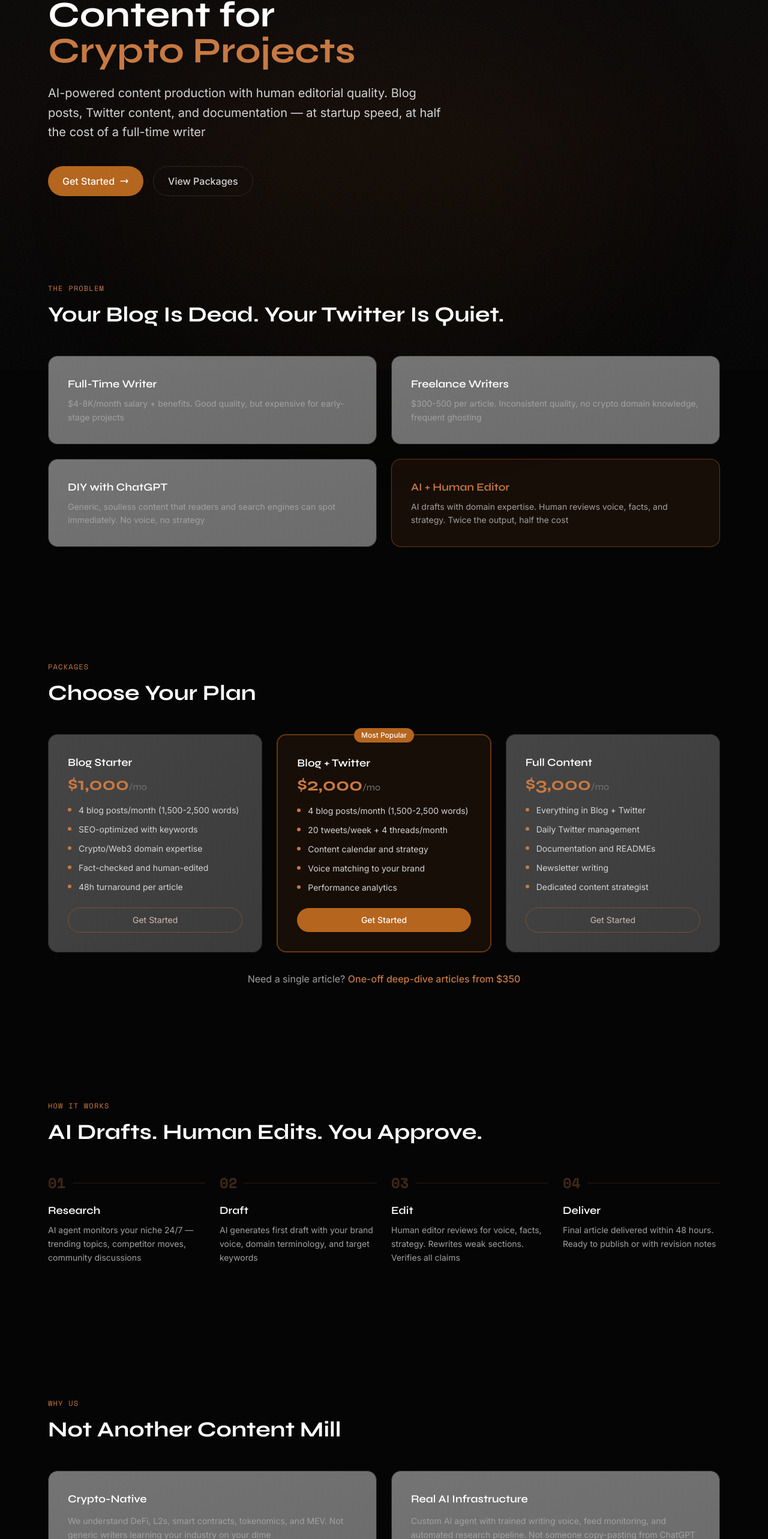
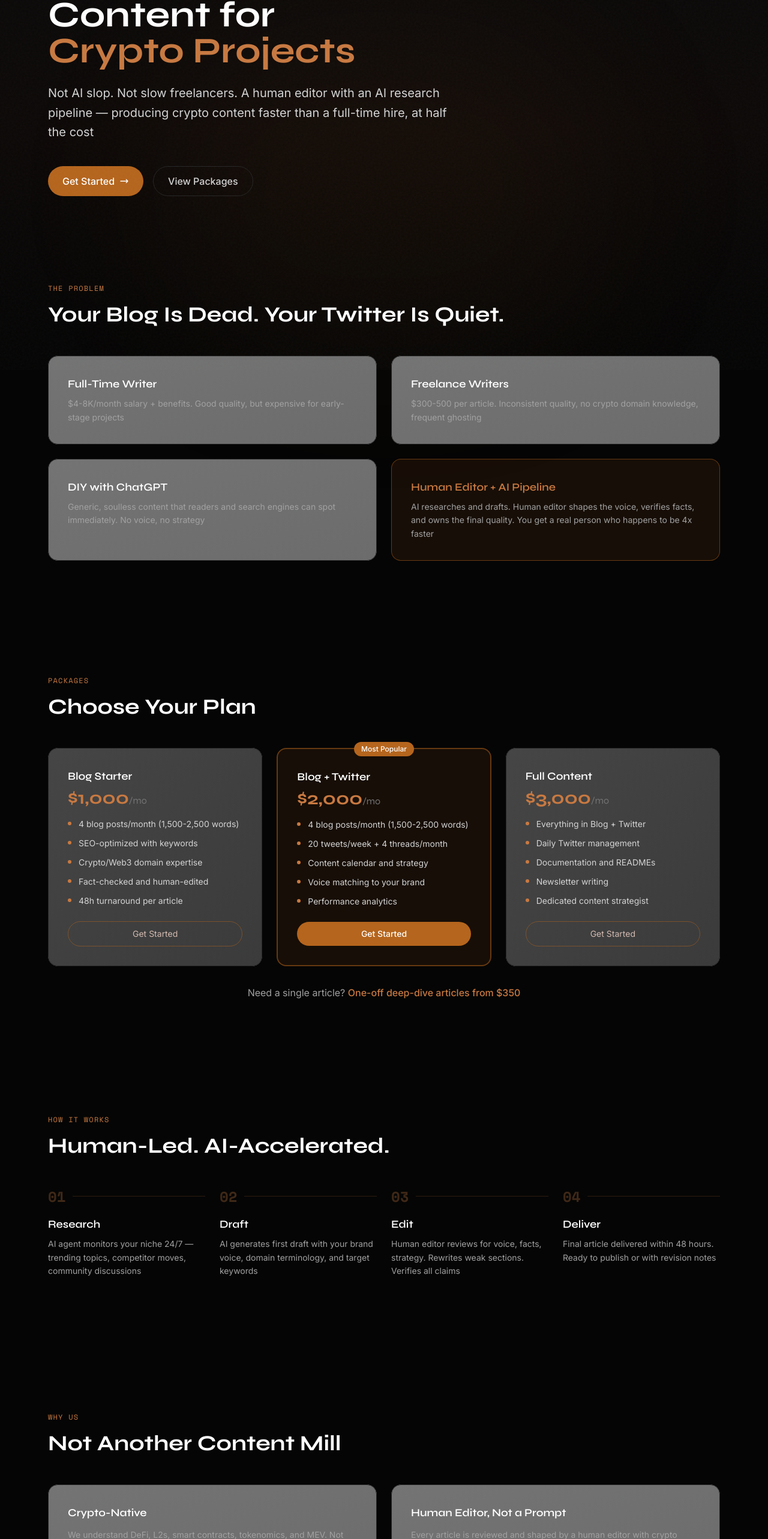
Before and after one commit to devacc8/VegaForge, a Next.js app: page /content-writing in a window 1280 px wide. Shown: the part 183-2749 px from the top of the page at 60% size. Built offline with nearby package versions, Linux system fonts and the light colour scheme.

Commit message:
fix: emphasize human-led editing over AI in content-writing page
Rewrite hero, problem cards, how-it-works, why-us, and FAQ to make
clear this is human editor + AI pipeline, not AI slop.

```diff
--- a/app/content-writing/page.tsx
+++ b/app/content-writing/page.tsx
@@ -4,13 +4,13 @@ import { Footer } from '../components/Footer'
 
 export const metadata: Metadata = {
   title: 'AI-Powered Content Writing for Crypto Projects | VegaForge',
-  description: 'Blog posts, Twitter threads, and documentation for crypto and Web3 projects. AI-assisted production at startup speed with human editorial quality.',
+  description: 'Human-edited blog posts, Twitter threads, and documentation for crypto projects. AI-accelerated research and drafting with human editorial quality.',
   alternates: {
     canonical: '/content-writing',
   },
   openGraph: {
     title: 'AI-Powered Content Writing for Crypto Projects | VegaForge',
-    description: 'Blog posts, Twitter threads, and documentation for crypto and Web3 projects. AI-assisted, human-edited.',
+    description: 'Human-edited content for crypto projects. AI-accelerated research, human editorial quality.',
     url: 'https://vegaforge.dev/content-writing',
     siteName: 'VegaForge',
     locale: 'en_US',
@@ -53,7 +53,7 @@ export default function ContentWritingPage() {
             <span className="text-forge-600 dark:text-forge-500">Crypto Projects</span>
           </h1>
           <p className="text-lg md:text-xl text-neutral-600 dark:text-neutral-300 leading-relaxed max-w-2xl mb-10">
-            AI-powered content production with human editorial quality. Blog posts, Twitter content, and documentation — at startup speed, at half the cost of a full-time writer
+            Not AI slop. Not slow freelancers. A human editor with an AI research pipeline — producing crypto content faster than a full-time hire, at half the cost
           </p>
 
           <div className="flex flex-wrap gap-4">
@@ -102,8 +102,8 @@ export default function ContentWritingPage() {
                 highlight: false,
               },
               {
-                title: 'AI + Human Editor',
-                desc: 'AI drafts with domain expertise. Human reviews voice, facts, and strategy. Twice the output, half the cost',
+                title: 'Human Editor + AI Pipeline',
+                desc: 'AI researches and drafts. Human editor shapes the voice, verifies facts, and owns the final quality. You get a real person who happens to be 4x faster',
                 highlight: true,
               },
             ].map((item) => (
@@ -231,7 +231,7 @@ export default function ContentWritingPage() {
         <div className="max-w-6xl mx-auto">
           <p className="font-mono text-xs tracking-widest text-forge-600 dark:text-forge-500 mb-4">HOW IT WORKS</p>
           <h2 className="font-display font-bold text-3xl md:text-4xl text-neutral-900 dark:text-white mb-12">
-            AI Drafts. Human Edits. You Approve.
+            Human-Led. AI-Accelerated.
           </h2>
 
           <div className="grid md:grid-cols-4 gap-6 mb-8">
@@ -285,16 +285,16 @@ export default function ContentWritingPage() {
                 desc: 'We understand DeFi, L2s, smart contracts, tokenomics, and MEV. Not generic writers learning your industry on your dime',
               },
               {
-                title: 'Real AI Infrastructure',
-                desc: 'Custom AI agent with trained writing voice, feed monitoring, and automated research pipeline. Not someone copy-pasting from ChatGPT',
+                title: 'Human Editor, Not a Prompt',
+                desc: 'Every article is reviewed and shaped by a human editor with crypto domain expertise. AI accelerates research and first drafts — the human owns the final product',
               },
               {
                 title: 'Proof of Work',
                 desc: 'Browse our blog — real articles published weekly. Judge the quality yourself before committing',
               },
               {
-                title: 'Speed at Scale',
-                desc: '4 articles/month is baseline. Can scale to 8+ with the same quality. AI handles volume, human ensures quality',
+                title: 'Speed Without Sacrifice',
+                desc: '4 articles/month is baseline, scalable to 8+. AI handles research and drafting. Human ensures every piece sounds like you, not like a robot',
               },
             ].map((feature) => (
               <div key={feature.title} className="group relative bg-white dark:bg-linear-to-br dark:from-neutral-900/60 dark:to-neutral-950/60 border border-neutral-200 dark:border-neutral-800 hover:border-forge-500/50 dark:hover:border-forge-600/50 rounded-2xl p-6 md:p-8 transition-all duration-500 shadow-xs dark:shadow-none">
@@ -435,8 +435,8 @@ export default function ContentWritingPage() {
           <div className="space-y-4">
             {[
               {
-                q: 'How is this different from generic AI content?',
-                a: 'We use a custom AI agent with a trained writing voice — not vanilla ChatGPT. Every article goes through human editorial review for voice, factual accuracy, and strategic fit. The AI handles research and first drafts; the human ensures quality.',
+                q: 'Is this just AI-generated content?',
+                a: 'No. Every article is written and edited by a human with deep crypto expertise. AI is our research and drafting tool — it speeds up the process, but the human editor makes every editorial decision: voice, structure, fact-checking, and strategy. The result reads like a person wrote it, because a person did.',
               },
               {
                 q: 'Do you write in our brand voice?',
```
